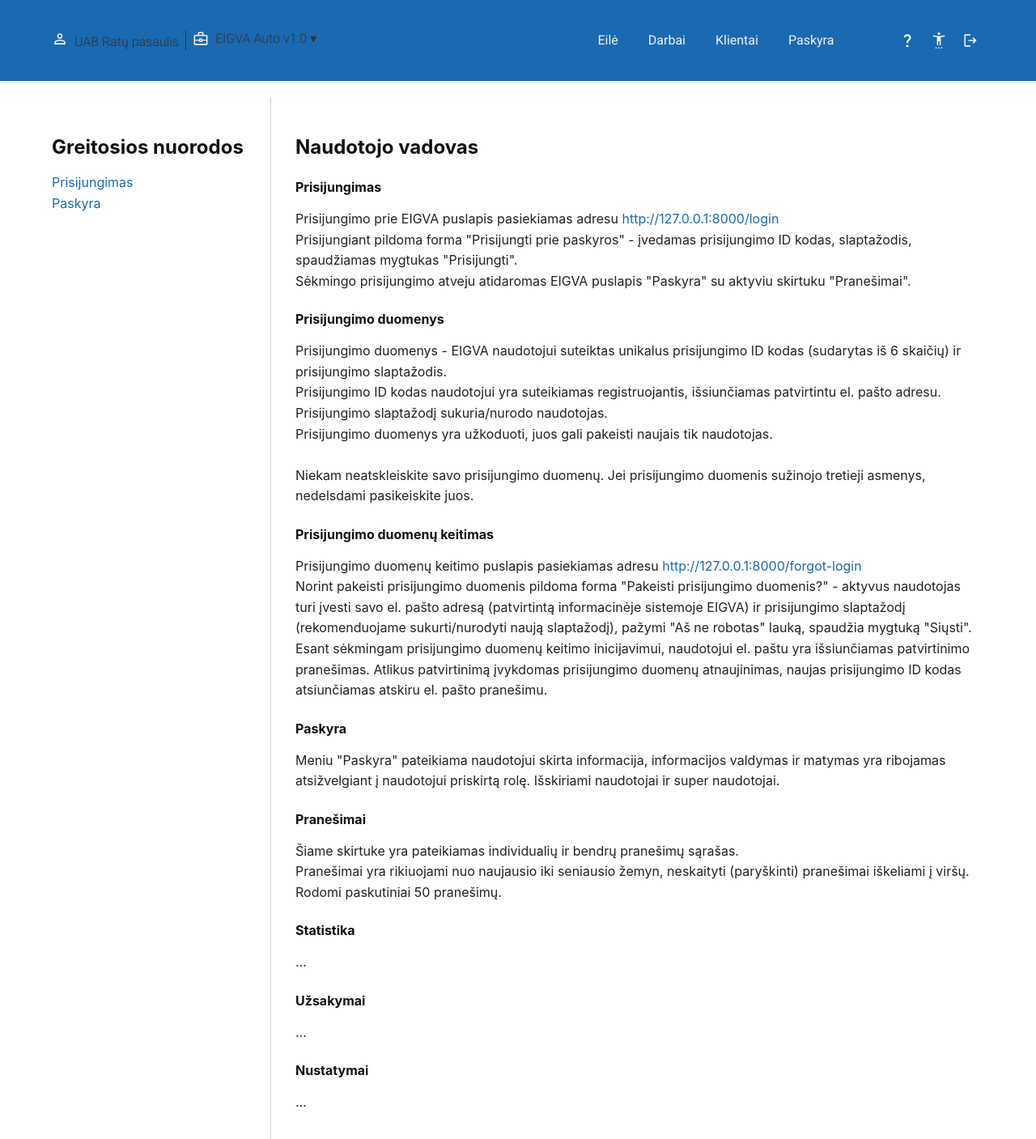
After one commit to rolmcn/IS03, a FastAPI app: template app/templates/manual-auto.html in a window 1280 px wide. The commit adds this page. Shown: the whole page at 81% size. Run offline with FastAPI, Linux system fonts and the light colour scheme; the template is opened without the code that fills it, so the values that code supplies are empty; parts of the project's set-up code (start-up, migrations or seed data) failed here and were passed over.

Commit message:
Pridetas manual-auto, tvarkyti maršrutai dėl puslapių perjungimo

```diff
--- a/app/main.py
+++ b/app/main.py
@@ -14,6 +14,7 @@ from app.routers import (
     customers_auto,
     account_auto,
     forgot_login,
+    manual_auto,
 )
 
 from app.utils.rate_limiter import check_post_limit
@@ -91,6 +92,7 @@ app.include_router(works_auto.router)
 app.include_router(customers_auto.router)
 app.include_router(account_auto.router)
 app.include_router(forgot_login.router)
+app.include_router(manual_auto.router)
 
 # =========================================================
 # Global POST rate limiter
--- a/app/routers/account_auto.py
+++ b/app/routers/account_auto.py
@@ -19,7 +19,7 @@ logger = logging.getLogger("account_auto")
 CurrentUser = Annotated[Users, Depends(get_current_user)]
 
 
-@router.get("/account-auto.html", response_class=HTMLResponse)
+@router.get("/account-auto", response_class=HTMLResponse)
 async def account_auto_page(
     request: Request,
     current_user: CurrentUser,
--- a/app/routers/login.py
+++ b/app/routers/login.py
@@ -151,7 +151,7 @@ async def login_post(request: Request, session: AsyncSession = Depends(get_async
             return Response(status_code=500)
 
         reset_attempts(request)
-        response = RedirectResponse(url="/account-auto.html", status_code=303)
+        response = RedirectResponse(url="/account-auto", status_code=303)
         response.set_cookie(
             key="session_id",
             value=session_id,
--- a/app/static/css/base-auto.css
+++ b/app/static/css/base-auto.css
@@ -110,6 +110,7 @@ a:hover {
 
 .menu-block a:hover {
   border-color: #f0f0f0;
+  background-color: rgba(240,240,240,0.15);
 }
 
 .menu-block a.active {
@@ -127,7 +128,7 @@ a:hover {
   flex-wrap: wrap;
 }
 
-.accessibility-symbols, .logout-symbols{
+.question-mark-symbol, .accessibility-symbol, .logout-symbol{
   width: 32px;
   height: 32px;
   display: inline-flex;
@@ -147,16 +148,21 @@ a:hover {
     border-color 0.3s ease;
 }
 
-.accessibility-symbols {
+.question-mark-symbol {
+  background-image: url("/static/img/question_mark_40dp_F0F0F0_FILL0_wght500_GRAD0_opsz40.svg");
+}
+
+.accessibility-symbol {
   background-image: url("/static/img/settings_accessibility_40dp_F0F0F0_FILL0_wght500_GRAD0_opsz40.svg");
 }
 
-.logout-symbols {
+.logout-symbol {
   background-image: url("/static/img/logout_40dp_F0F0F0_FILL0_wght500_GRAD0_opsz40.svg");
 }
 
-.accessibility-symbols:hover, .logout-symbols:hover {
+.question-mark-symbol:hover, .accessibility-symbol:hover, .logout-symbol:hover {
   border-color: #f0f0f0;
+  background-color: rgba(240,240,240,0.15);
 }
 
 .info-block {
@@ -186,8 +192,9 @@ a:hover {
   flex-direction: column;
   gap: 4px;
   padding-right: 8px;
-  border-right: 1px solid #f0f0f0;
+  border-right: 1px solid #333;
   line-height: 1.2;
+  color: #333;
 }
 
 .user-name {
@@ -222,6 +229,7 @@ a:hover {
   margin-left: 0px;
   white-space: nowrap;
   line-height: 1.2;
+  color: #333;
 }
 
 .info-block p {
@@ -232,14 +240,14 @@ a:hover {
     position: relative;
     display: inline-block;
     font-size: 16px;
-    color: #000000;
+    color: #333;
     font-weight: 300;
 }
 
 .dropdown-toggle {
     background: none;
     border: none;
-    color: #000000;
+    color: #333;
     cursor: pointer;
     display: flex;
     align-items: center;
@@ -247,7 +255,6 @@ a:hover {
     padding: 0;
     font-family: 'Roboto', sans-serif;
     font-size: 16px;
-    color: #000000;
     font-weight: 300;
 }
 
@@ -259,7 +266,7 @@ a:hover {
 .dropdown-content {
     display: none;
     position: absolute;
-    top: 100%; /* po mygtuku */
+    top: 100%;
     left: 0;
     background-color: #fff;
     border: 1px solid #ccc;
--- /dev/null
+++ b/app/static/css/manual-auto.css
@@ -0,0 +1,68 @@
+html,
+body {
+  height: 100%;
+  margin: 0;
+  overflow: hidden;
+}
+
+/* Pagrindinis konteineris */
+.main-manual-auto-container {
+  display: flex;
+  gap: 20px;
+  margin-top: 120px; /* header aukštis */
+  padding: 0 5% 2% 5%;
+  height: calc(100vh - 120px);
+  box-sizing: border-box;
+  font-family: "Inter", sans-serif;
+}
+
+/* Kairė: medis */
+.manual-nav {
+  width: 260px;
+  border-right: 1px solid #ccc;
+  padding: 10px 10px 10px 0;
+  position: sticky;
+  top: 120px;
+  height: calc(100vh - 120px);
+  overflow-y: auto;
+}
+
+.manual-nav ul {
+  list-style: none;
+  padding-left: 0;
+}
+
+.manual-nav li ul {
+  padding-left: 15px;
+  display: none;
+}
+
+.manual-nav li.expanded > ul {
+  display: block;
+}
+
+.manual-nav a {
+  text-decoration: none;
+  color: #1a69b1;
+}
+
+.manual-nav a:hover {
+  text-decoration: underline;
+}
+
+.manual-nav a.active {
+  font-weight: 600;
+  color: #004a80;
+}
+
+/* Dešinė: turinys */
+.manual-content {
+  flex: 1;
+  padding: 10px;
+  height: 100%;
+  overflow-y: auto;
+}
+
+.manual-content article {
+  scroll-margin-top: 10px;
+}
--- /dev/null
+++ b/app/static/js/manual.js
@@ -0,0 +1,48 @@
+const content = document.getElementById('manualContent');
+const navLinks = document.querySelectorAll('.manual-nav a');
+const HEADER_OFFSET = 10; // tarpas tarp header ir elemento
+
+// Expand/collapse pagrindinės temos
+document.querySelectorAll('.manual-nav > ul > li > a').forEach(mainLink => {
+  mainLink.addEventListener('click', () => {
+    mainLink.parentElement.classList.toggle('expanded');
+  });
+});
+
+// Scroll tik dešinėje pusėje + active būsena
+navLinks.forEach(link => {
+  link.addEventListener('click', e => {
+    e.preventDefault();
+
+    const id = link.getAttribute('href').substring(1);
+    const target = document.getElementById(id);
+    if (!target) return;
+
+    // === SCROLL (NELIESTAS, VEIKIANTIS) ===
+    const targetRect = target.getBoundingClientRect();
+    const contentRect = content.getBoundingClientRect();
+
+    const scrollTop =
+      content.scrollTop +
+      (targetRect.top - contentRect.top) -
+      HEADER_OFFSET;
+
+    content.scrollTo({
+      top: scrollTop,
+      behavior: 'smooth'
+    });
+
+    // === ACTIVE STATE ===
+    navLinks.forEach(l => l.classList.remove('active'));
+    link.classList.add('active');
+
+    // jei paspausta vidinė tema – išskleisti tėvinę šaką
+    const parentLi = link.closest('li');
+    const parentUl = parentLi?.parentElement;
+    const topLi = parentUl?.closest('li');
+
+    if (topLi) {
+      topLi.classList.add('expanded');
+    }
+  });
+});
--- a/app/templates/base-auto.html
+++ b/app/templates/base-auto.html
@@ -23,7 +23,7 @@
                     <img src="/static/img/person_40dp_F0F0F0_FILL0_wght500_GRAD0_opsz40.svg" alt="Naudotojo piktograma - naudotojo duomenys">
                 </div>
                 <div class="info-user">
-                    <p>{{ current_user.first_name }} {{ current_user.last_name }}</p>
+                    <p><strong>{{ current_user.first_name }} {{ current_user.last_name }}</strong></p>
                     <p>UAB Ratų pasaulis</p>
                 </div>
                 <div class="info-icon-2">
@@ -57,14 +57,21 @@
             </nav>
             <div class="button-block">
                 <a
-                        class="accessibility-symbols"
+                        class="question-mark-symbol"
+                        href="/manual-auto"
+                        aria-label="Žinynas"
+                        title="Žinynas"
+                        translate="no">
+                </a>
+                <a
+                        class="accessibility-symbol"
                         href="/accessibility-settings"
                         aria-label="Prieinamumo nustatymai"
                         title="Prieinamumo nustatymai"
                         translate="no">
                 </a>
                 <a
-                        class="logout-symbols"
+                        class="logout-symbol"
                         href="/logout"
                         aria-label="Atsijungti"
                         title="Atsijungti"
--- /dev/null
+++ b/app/templates/manual-auto.html
@@ -0,0 +1,116 @@
+{% extends "base-auto.html" %}
+
+{% block styles %}
+<link href="/static/css/manual-auto.css" rel="stylesheet">
+{% endblock %}
+
+{% block header %}{% endblock %}
+
+{% block main %}
+<main class="main-manual-auto-container">
+  <!-- Kairė: temų medis / navigacija -->
+  <nav class="manual-nav">
+    <div class="manual-nav-title">
+      <h4>Greitosios nuorodos</h4>
+    </div>
+    <ul>
+      <li>
+        <a href="#prisijungimas">Prisijungimas</a>
+        <ul>
+          <li><a href="#prisijungimo-duomenys">Prisijungimo duomenys</a></li>
+          <li><a href="#prisijungimo-duomenu-keitimas">Prisijungimo duomenų keitimas</a></li>
+        </ul>
+      </li>
+      <li>
+        <a href="#paskyra">Paskyra</a>
+        <ul>
+          <li><a href="#paskyra-pranesimai">Pranešimai</a></li>
+          <li><a href="#paskyra-statistika">Statistika</a></li>
+          <li><a href="#paskyra-uzsakymai">Užsakymai</a></li>
+          <li><a href="#paskyra-nustatymai">Nustatymai</a></li>
+        </ul>
+      </li>
+    </ul>
+  </nav>
+
+  <!-- Dešinė: turinys -->
+  <section class="manual-content" id="manualContent">
+    <div class="manual-content-title">
+      <h4>Naudotojo vadovas</h4>
+    </div>
+
+    <article id="prisijungimas">
+      <h6>Prisijungimas</h6>
+      <p>
+        Prisijungimo prie EIGVA puslapis pasiekiamas adresu
+        <a href="http://127.0.0.1:8000/login" target="_blank">http://127.0.0.1:8000/login</a> <br>
+        Prisijungiant pildoma forma "Prisijungti prie paskyros" - įvedamas prisijungimo ID kodas, slaptažodis, spaudžiamas mygtukas "Prisijungti". <br>
+        Sėkmingo prisijungimo atveju atidaromas EIGVA puslapis "Paskyra" su aktyviu skirtuku "Pranešimai".
+      </p>
+    </article>
+
+    <article id="prisijungimo-duomenys">
+      <h6>Prisijungimo duomenys</h6>
+      <p>
+        Prisijungimo duomenys - EIGVA naudotojui suteiktas unikalus prisijungimo ID kodas (sudarytas iš 6 skaičių) ir prisijungimo slaptažodis.<br>
+        Prisijungimo ID kodas naudotojui yra suteikiamas registruojantis, išsiunčiamas patvirtintu el. pašto adresu.<br>
+        Prisijungimo slaptažodį sukuria/nurodo naudotojas.<br>
+        Prisijungimo duomenys yra užkoduoti, juos gali pakeisti naujais tik naudotojas.<br><br>
+        Niekam neatskleiskite savo prisijungimo duomenų. Jei prisijungimo duomenis sužinojo tretieji asmenys, nedelsdami pasikeiskite juos.
+      </p>
+    </article>
+
+    <article id="prisijungimo-duomenu-keitimas">
+      <h6>Prisijungimo duomenų keitimas</h6>
+      <p>
+        Prisijungimo duomenų keitimo puslapis pasiekiamas adresu
+        <a href="http://127.0.0.1:8000/forgot-login" target="_blank">http://127.0.0.1:8000/forgot-login</a><br>
+        Norint pakeisti prisijungimo duomenis pildoma forma "Pakeisti prisijungimo duomenis?" - aktyvus naudotojas turi įvesti savo el. pašto adresą (patvirtintą informacinėje sistemoje EIGVA) ir prisijungimo slaptažodį (rekomenduojame sukurti/nurodyti naują slaptažodį), pažymi "Aš ne robotas" lauką, spaudžia mygtuką "Siųsti".<br>
+        Esant sėkmingam prisijungimo duomenų keitimo inicijavimui, naudotojui el. paštu yra išsiunčiamas patvirtinimo pranešimas. Atlikus patvirtinimą įvykdomas prisijungimo duomenų atnaujinimas, naujas prisijungimo ID kodas atsiunčiamas atskiru el. pašto pranešimu.
+      </p>
+    </article>
+
+    <article id="paskyra">
+      <h6>Paskyra</h6>
+      <p>
+        Meniu "Paskyra" pateikiama naudotojui skirta informacija, informacijos valdymas ir matymas yra ribojamas atsižvelgiant į naudotojui priskirtą rolę. Išskiriami naudotojai ir super naudotojai.
+      </p>
+    </article>
+
+    <article id="paskyra-pranesimai">
+      <h6>Pranešimai</h6>
+      <p>
+        Šiame skirtuke yra pateikiamas individualių ir bendrų pranešimų sąrašas.<br>
+        Pranešimai yra rikiuojami nuo naujausio iki seniausio žemyn, neskaityti (paryškinti) pranešimai iškeliami į viršų.
+        Rodomi paskutiniai 50 pranešimų.
+      </p>
+    </article>
+
+    <article id="paskyra-statistika">
+      <h6>Statistika</h6>
+      <p>
+        ...
+      </p>
+    </article>
+
+    <article id="paskyra-uzsakymai">
+      <h6>Užsakymai</h6>
+      <p>
+        ...
+      </p>
+    </article>
+
+    <article id="paskyra-nustatymai">
+      <h6>Nustatymai</h6>
+      <p>
+        ...
+      </p>
+    </article>
+
+  </section>
+</main>
+
+<script src="/static/js/manual.js"></script>
+{% endblock %}
+
+{% block footer %}{% endblock %}
```
Also changed, not shown: app/routers/manual_auto.py (added, +23 -0 lines).
